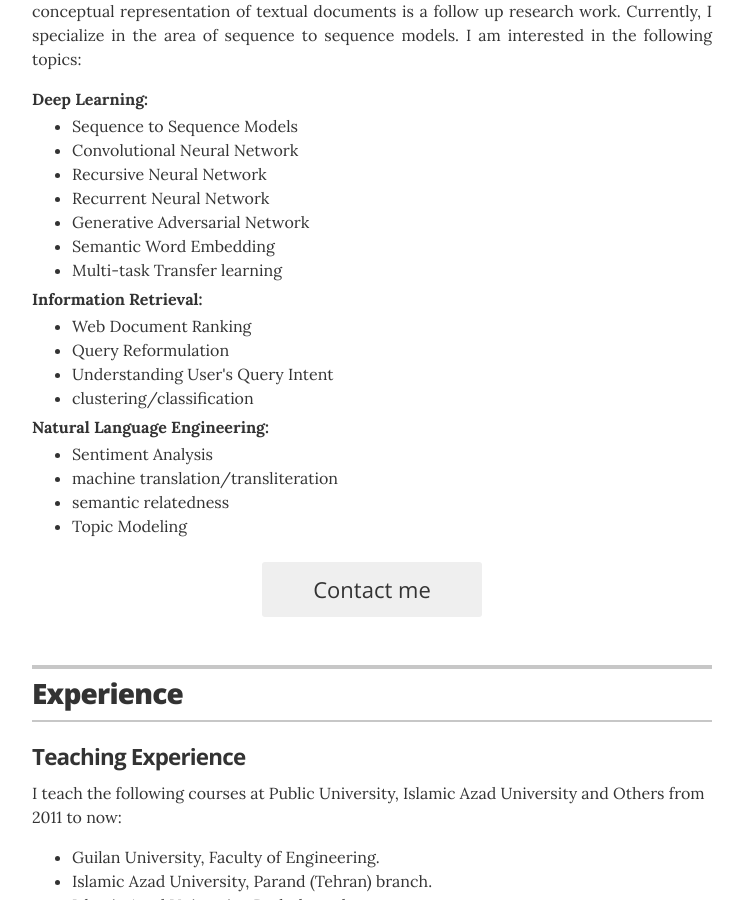
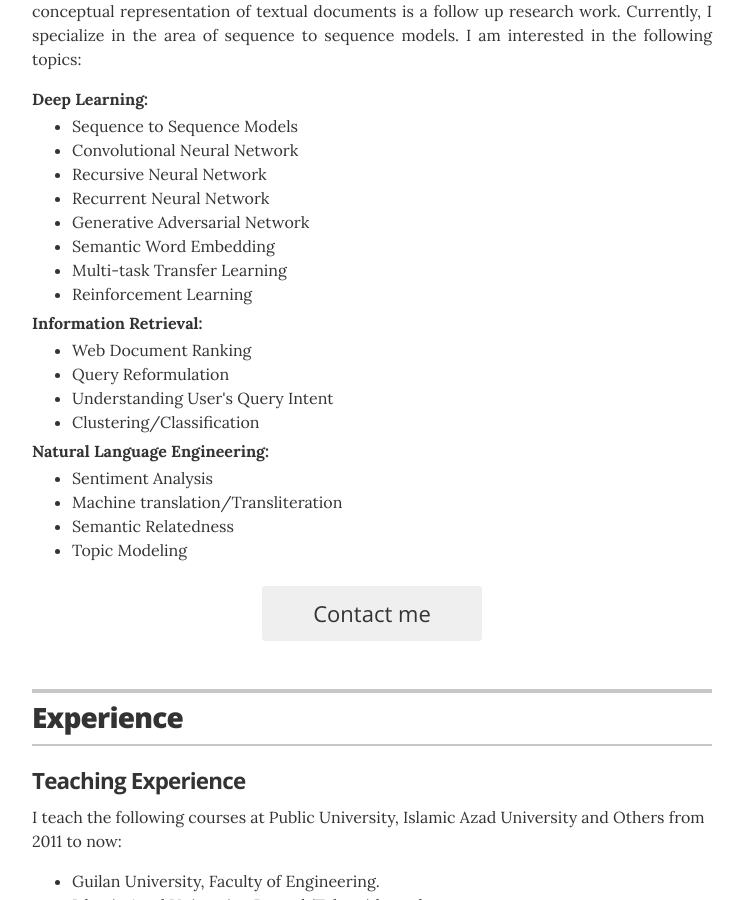
Before and after one commit to hosseinsadr/hosseinsadr.github.io, a Jekyll site: the page built from index.html, in a window 1280 px wide and 900 px high, scrolled down 429 px. Shown: the whole window, without its empty margins (268-1011 px from the left). Built offline with Jekyll 4.4.1, drawn with Linux system fonts in a browser that asks for light colours.

Commit message:
Update _config.yml

```diff
--- a/_config.yml
+++ b/_config.yml
@@ -23,7 +23,7 @@ resume_contact_address:         "Address"
 resume_header_contact_info:     "Address • sadr@qiau.ac.ir"
 display_header_contact_info:    "false"
 
-resume_header_intro: "<p>Learning from large scale textual corpora and its applications in Information Retrieval and Natural Language Processing are my favorite research interests. It's an emerging hot topic in the intersection of IR, NLP and ML. In particular, I am interested in deep learning models that go beyond the typical search engines to teach them how to understand text documents and user's information needs in order to search smarter. I am also interested in understanding how current models scale to very large collections, such as WWW. Learning conceptual representation of textual documents is a follow up research work. Currently, I specialize in the area of sequence to sequence models. I am interested in the following topics:</p><h4>Deep Learning:</h4><ul class='resume-item-list'><li>Sequence to Sequence Models</li><li>Convolutional Neural Network</li><li>Recursive Neural Network</li><li>Recurrent Neural Network</li><li>Generative Adversarial Network</li><li>Semantic Word Embedding</li><li>Multi-task Transfer learning</li></ul><h4>Information Retrieval:</h4><ul class='resume-item-list'><li>Web Document Ranking</li><li>Query Reformulation</li><li>Understanding User's Query Intent</li><li>clustering/classification</li></ul><h4>Natural Language Engineering:</h4><ul class='resume-item-list'><li>Sentiment Analysis</li><li>machine translation/transliteration</li><li>semantic relatedness</li><li>Topic Modeling</li></ul>"
+resume_header_intro: "<p>Learning from large scale textual corpora and its applications in Information Retrieval and Natural Language Processing are my favorite research interests. It's an emerging hot topic in the intersection of IR, NLP and ML. In particular, I am interested in deep learning models that go beyond the typical search engines to teach them how to understand text documents and user's information needs in order to search smarter. I am also interested in understanding how current models scale to very large collections, such as WWW. Learning conceptual representation of textual documents is a follow up research work. Currently, I specialize in the area of sequence to sequence models. I am interested in the following topics:</p><h4>Deep Learning:</h4><ul class='resume-item-list'><li>Sequence to Sequence Models</li><li>Convolutional Neural Network</li><li>Recursive Neural Network</li><li>Recurrent Neural Network</li><li>Generative Adversarial Network</li><li>Semantic Word Embedding</li><li>Multi-task Transfer Learning</li><li>Reinforcement Learning</li></ul><h4>Information Retrieval:</h4><ul class='resume-item-list'><li>Web Document Ranking</li><li>Query Reformulation</li><li>Understanding User's Query Intent</li><li>Clustering/Classification</li></ul><h4>Natural Language Engineering:</h4><ul class='resume-item-list'><li>Sentiment Analysis</li><li>Machine translation/Transliteration</li><li>Semantic Relatedness</li><li>Topic Modeling</li></ul>"
 
 # use "yes" to display the email contact button,
 # "no" to display an "I'm not looking for work" message,
```
